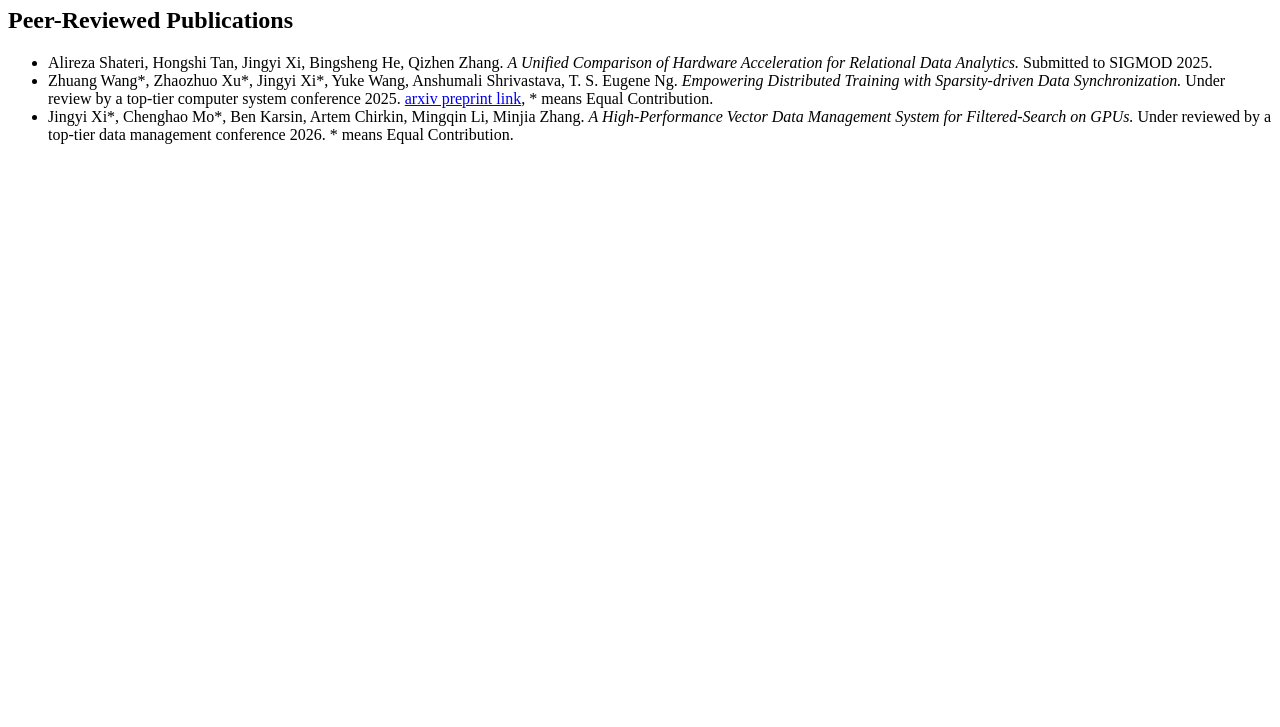
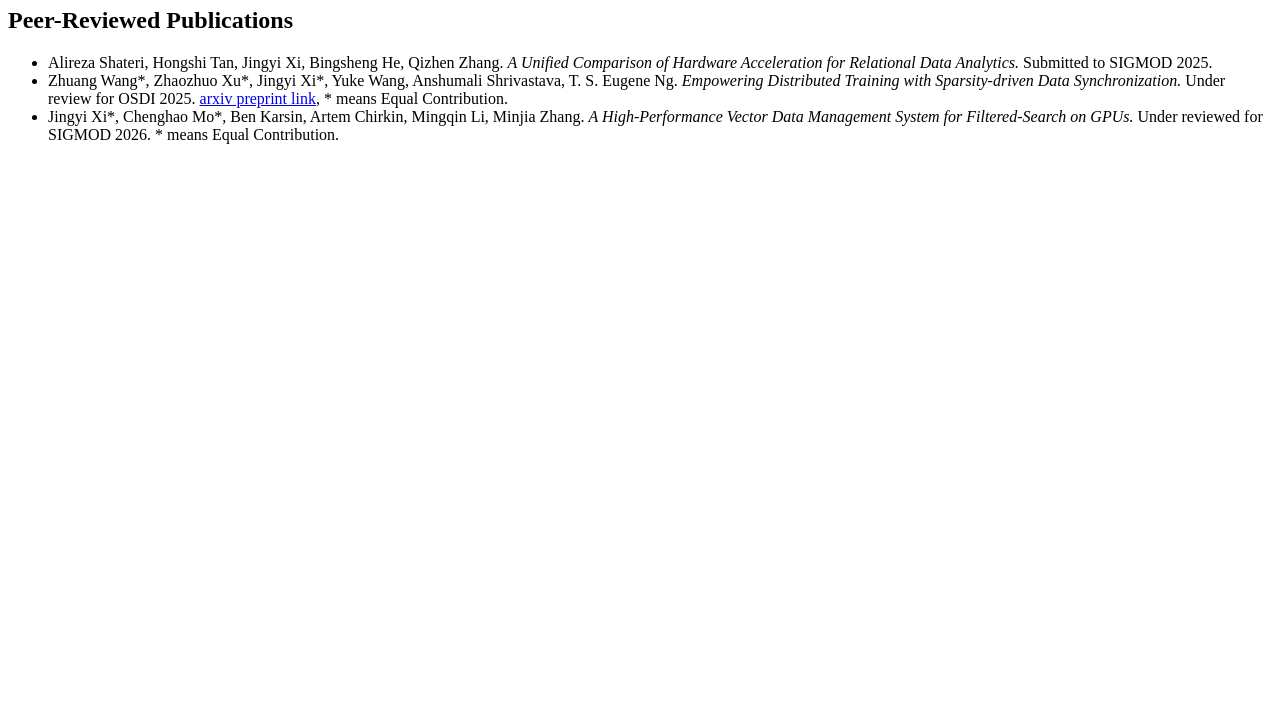
Before and after one commit to jing-4369/jingyi.github.io, a plain HTML site: page index.html in a window 1280 px wide. Shown: the part 73-800 px from the top of the page. Drawn offline with Linux system fonts and the light colour scheme.

Commit message:
Update index.html

```diff
--- a/index.html
+++ b/index.html
@@ -17,13 +17,13 @@
         <li>
             Zhuang Wang*, Zhaozhuo Xu*, Jingyi Xi*, Yuke Wang, Anshumali Shrivastava, T. S. Eugene Ng.
             <i>Empowering Distributed Training with Sparsity-driven Data Synchronization.</i>
-            Under review by a top-tier computer system conference 2025.
+            Under review for OSDI 2025.
             <a href="https://arxiv.org/pdf/2309.13254">arxiv preprint link</a>, * means Equal Contribution.
         </li>
         <li>
             Jingyi Xi*, Chenghao Mo*, Ben Karsin, Artem Chirkin, Mingqin Li, Minjia Zhang.
             <i>A High-Performance Vector Data Management System for Filtered-Search on GPUs.</i>
-            Under reviewed by a top-tier data management conference 2026.
+            Under reviewed for SIGMOD 2026.
             * means Equal Contribution.
         </li>
     </ul>
```
